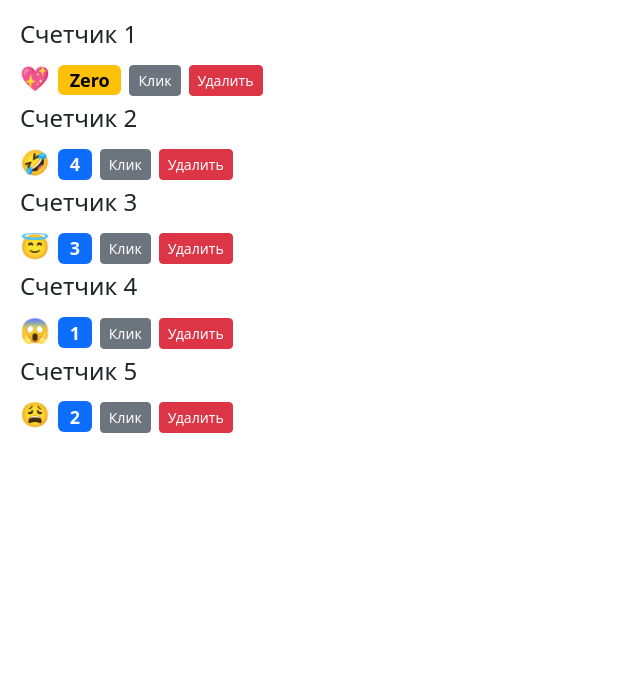
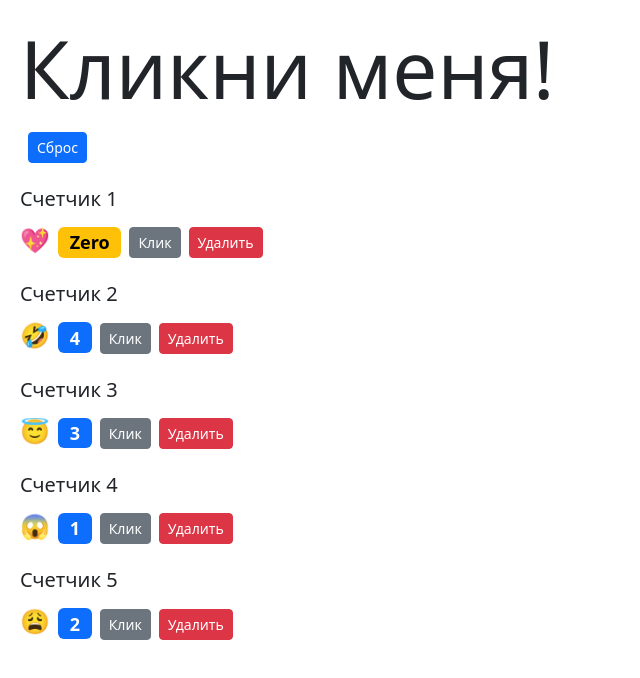
Before and after one commit to aleksmn/ReactCourse, a React (Create React App) app in the folder 04-components/: page / in a window 1280 px wide. Shown: the top 678 px of the page, without its empty margins (0-640 px from the left). Built offline with nearby package versions, Linux system fonts and the light colour scheme.

Commit message:
remove local state

```diff
--- a/04-components/src/components/counter.jsx
+++ b/04-components/src/components/counter.jsx
@@ -1,15 +1,6 @@
 import React, { Component } from 'react';
 
 class Counter extends Component {
-
-    state = {
-        count: this.props.counter.value,
-    };
-
-    handleIncrement = () => {
-        console.log("Increment Clicked", this)
-        this.setState({ count: this.state.count + 1 })
-    }
 
     render() {
         // console.log(this.props)
@@ -19,7 +10,7 @@ class Counter extends Component {
                 {this.props.children}
                 <span>{this.props.counter.type}</span>
                 <span className={this.getBadgeClasses()}>{this.formatCount()}</span>
-                <button onClick={this.handleIncrement} className="btn btn-secondary btn-sm">Клик</button>
+                <button onClick={() => this.props.onIncrement(this.props.counter)} className="btn btn-secondary btn-sm">Клик</button>
                 <button onClick={() => this.props.onDelete(this.props.counter.id)} className="btn btn-danger btn-sm m-2">Удалить</button>
 
             </div>
@@ -28,13 +19,13 @@ class Counter extends Component {
 
     getBadgeClasses() {
         let classes = "badge m-2 ";
-        classes += this.state.count === 0 ? "text-bg-warning" : "text-bg-primary";
+        classes += this.props.counter.value === 0 ? "text-bg-warning" : "text-bg-primary";
         return classes;
     }
 
     formatCount() {
-        const { count } = this.state;
-        return count === 0 ? 'Zero' : count;
+        const { value } = this.props.counter;
+        return value === 0 ? 'Zero' : value;
     }
 }
 
--- a/04-components/src/components/counters.jsx
+++ b/04-components/src/components/counters.jsx
@@ -13,6 +13,27 @@ class Counters extends Component {
         ]
     };
 
+
+    handleIncrement = (counter) => {
+        // console.log('Клик!', counter)
+
+        const counters = [...this.state.counters];
+        const index = counters.indexOf(counter);
+        counters[index].value++;
+        // console.log(counters[index]);
+        this.setState({ counters })
+    };
+
+
+    handleReset = () => {
+        const counters = this.state.counters.map(c => {
+            c.value = 0;
+            return c;
+        });
+
+        this.setState({ counters });
+    }
+
     handleDelete = (counterId) => {
         // console.log('Удаляем компонент!', counterId)
         const counters = this.state.counters.filter(c => c.id !== counterId)
@@ -22,13 +43,16 @@ class Counters extends Component {
     render() {
         return (
             <div>
+                <h1 className="display-1">Кликни меня!</h1>
+                <button className="btn btn-primary btn-sm m-2" onClick={this.handleReset}>Сброс</button>
                 {this.state.counters.map(counter =>
                     <Counter
                         key={counter.id}
                         counter={counter}
-                        onDelete={this.handleDelete}>
+                        onDelete={this.handleDelete}
+                        onIncrement={this.handleIncrement}>
 
-                        <h4>Счетчик {counter.id}</h4>
+                        <h4 className='lead mt-3'>Счетчик {counter.id}</h4>
 
                     </Counter>)}
             </div>);
```
